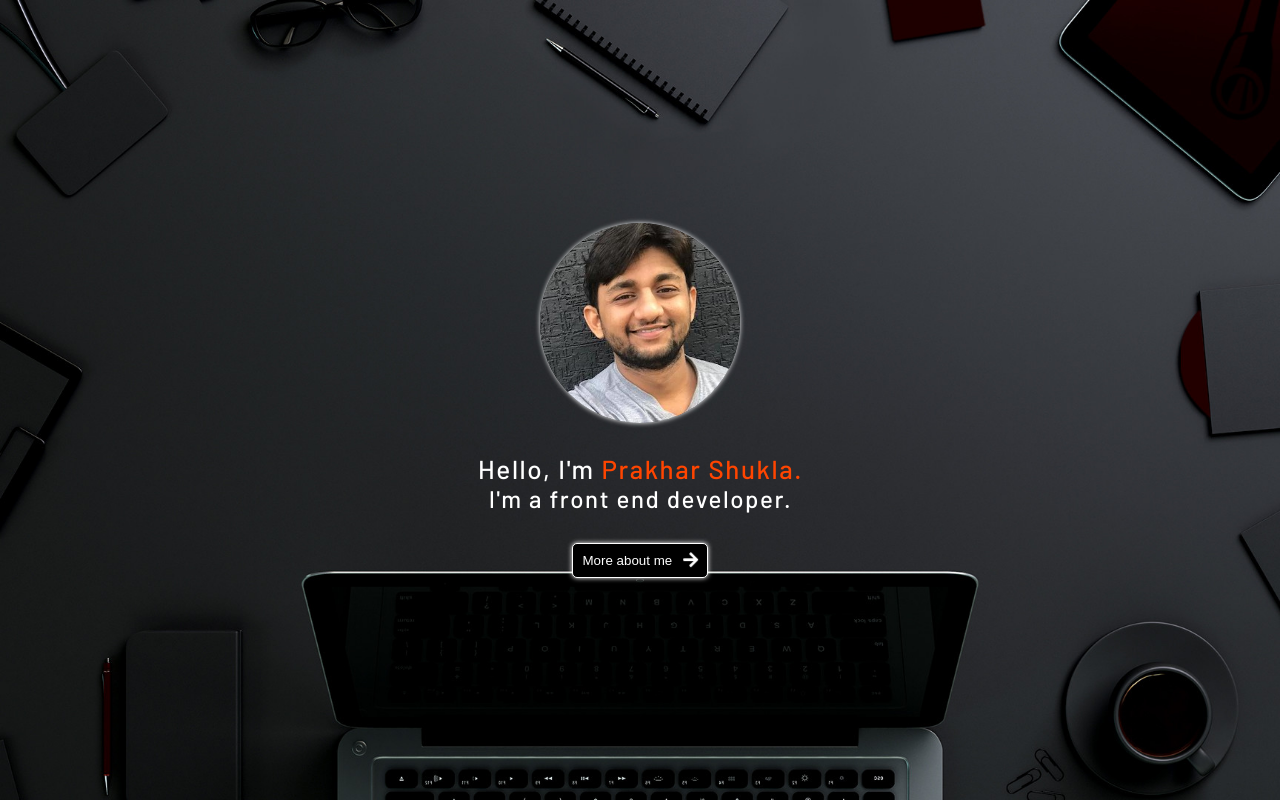
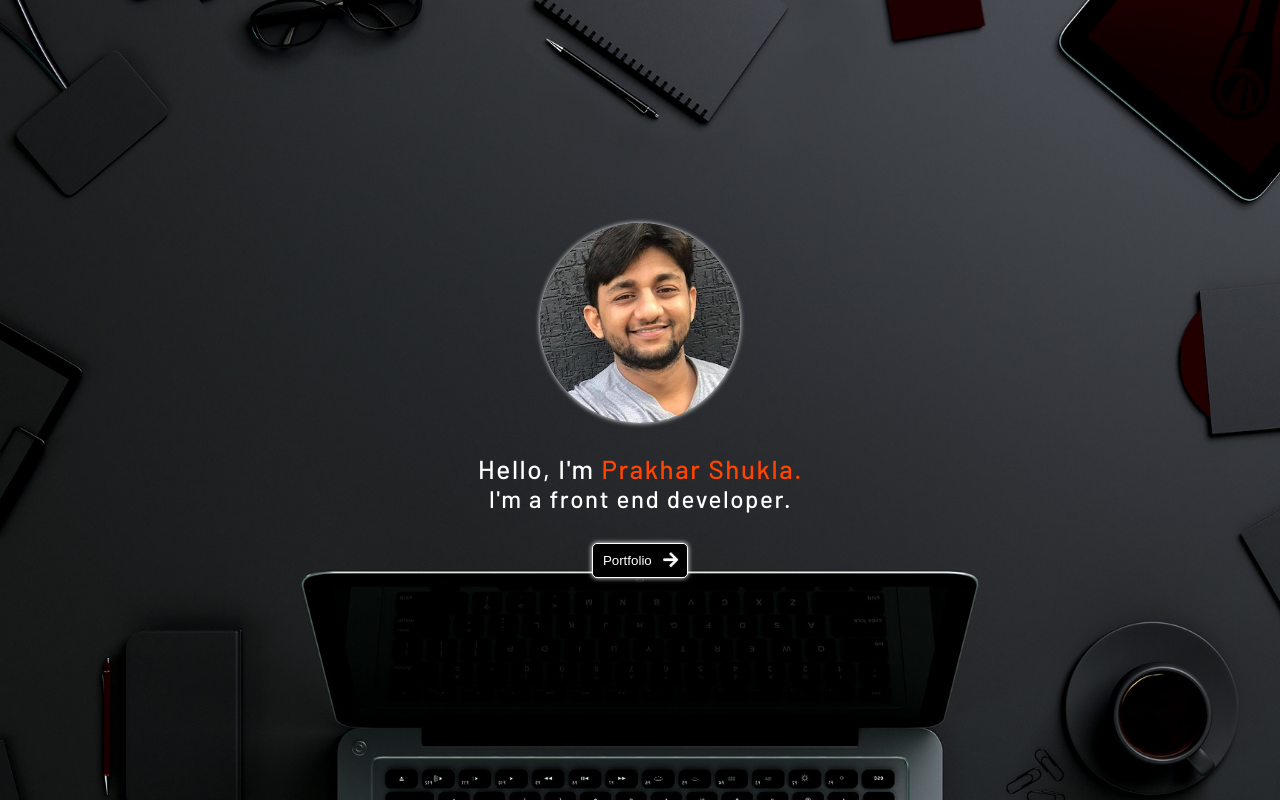
Before and after one commit to prakhar234/portfolio-react-prakhar, a React (Create React App) app: page / in a window 1280 px wide. Built offline with nearby package versions, Linux system fonts and the light colour scheme; the HTML template or start-up script is replaced by a standard one.

Commit message:
fixing image position for the project card and changing the cursor to default
fixing image position for the project card and changing the cursor to default

```diff
--- a/src/components/CardList/Card/Card.module.css
+++ b/src/components/CardList/Card/Card.module.css
@@ -6,7 +6,6 @@
     justify-content: center;
     align-items: center;
     background: rgb(0, 0, 0, 0.5);
-    cursor: pointer;
     position: relative;
 }
 
@@ -26,6 +25,7 @@
     width: 100%;
     background-repeat: none;
     background-size: cover;
+    background-position: center;
 }
 
 .ContentContainer {
--- a/src/containers/About/About.js
+++ b/src/containers/About/About.js
@@ -1,6 +1,7 @@
 import React, { useEffect, useState } from "react";
 import {Slide} from 'react-awesome-reveal';
 import {Fade} from 'react-awesome-reveal';
+import { FaArrowRight } from 'react-icons/fa'
 
 import Layout from "../../components/Layout/Layout";
 import Cards from "../../components/CharacterCards/CharacterCards";
@@ -11,8 +12,9 @@ import MyPhoto from "../../components/MyPhotos/MyPhoto/MyPhoto";
 import photo from "../../assets/images/traveling.JPG";
 import axios from "../../shared/axios/axios";
 import Loader from "../../components/UI/Loader/Loader";
+import Button from "../../components/UI/Button/Button";
 
-const About  = () => {
+const About  = props => {
     const [ developmentStyles, setDevelopmentStyles ] = useState(null);
     const [ mySkills, setMySkillsData ] = useState(null);
     const [ myHobbies, setMyHobbies ] = useState(null);
@@ -36,7 +38,11 @@ const About  = () => {
             setError("Due to technical issue, not able to access the data. Please try again later!!");
             setLoading(false);
         })
-    }, [])
+    }, []);
+
+    const goToPortfolioPage = (url) => {
+        props.history.push(url);
+    }
 
 
     let aboutData = null;
@@ -68,6 +74,10 @@ const About  = () => {
                     <div className={styles.HobiesContainer}>
                         <CardList smallCard={true} cards = {myHobbies}></CardList>
                     </div>
+                    <Button type="button" includeSvgAnimation={true} clicked={() => goToPortfolioPage('/portfolio')}>
+                            Portfolio
+                            <FaArrowRight />
+                    </Button>
 
             </React.Fragment>
         )
--- a/src/containers/Home/Home.js
+++ b/src/containers/Home/Home.js
@@ -26,8 +26,8 @@ const Home  = props => {
 
     let pageComponents = <Loader />;
 
-    const goToPortfolioPage = () => {
-        props.history.push('/about');
+    const goToPortfolioPage = (url) => {
+        props.history.push(url);
     }
 
     if(!isLoading) {
@@ -35,10 +35,11 @@ const Home  = props => {
             <React.Fragment>
                 <MyPhotos />
                 <Intro />
-                <Button type="button" includeSvgAnimation={true} clicked={goToPortfolioPage}>
-                        More about me
+                <Button type="button" includeSvgAnimation={true} clicked={() => goToPortfolioPage('/portfolio')}>
+                        Portfolio
                         <FaArrowRight />
                 </Button>
+
             </React.Fragment>
         )
     }
--- a/src/containers/Portfolio/Portfolio.js
+++ b/src/containers/Portfolio/Portfolio.js
@@ -1,5 +1,6 @@
 import React, { useEffect, useState } from "react";
 import {Fade} from 'react-awesome-reveal';
+import { FaArrowRight } from 'react-icons/fa'
 
 import Layout from "../../components/Layout/Layout";
 import FilterList from "../../components/FilterList/FilterList";
@@ -9,8 +10,9 @@ import Modal from "../../components/UI/Modal/Modal";
 import ProjectDetails from "../../components/ProjectDetails/ProjectDetails";
 import axios from "../../shared/axios/axios";
 import Loader from "../../components/UI/Loader/Loader";
+import Button from "../../components/UI/Button/Button";
 
-const Portfolio  = () => {
+const Portfolio  = props => {
 
 
     const [filters, setFilters] = useState(null);
@@ -61,6 +63,10 @@ const Portfolio  = () => {
         setModalVisibility(false);
     }
 
+    const goToPortfolioPage = (url) => {
+        props.history.push(url);
+    }
+
     let portfolioData = null;
 
     if(isLoading) {
@@ -105,8 +111,19 @@ const Portfolio  = () => {
                 <div className={styles.FiltersContainer}>
                     <CardList showDetails={showDetails} cards = {projectList}></CardList>
                 </div>
+                <Button type="button" includeSvgAnimation={true} clicked={() => goToPortfolioPage('/about')}>
+                        More about me
+                        <FaArrowRight />
+                </Button>
             </React.Fragment>
         )
+    }
+
+    if(modalData) {
+        document.body.style.overflow = 'hidden';
+    } else {
+    document.body.style.overflow = 'unset';
+
     }
 
     return (
--- a/src/containers/Portfolio/Portfolio.module.css
+++ b/src/containers/Portfolio/Portfolio.module.css
@@ -1,6 +1,10 @@
 .Portfolio {
     color: white;
     padding: 10px;
+}
+
+.PreventScroll {
+    overflow-y: hidden;
 }
 
 .FiltersContainer {
```
